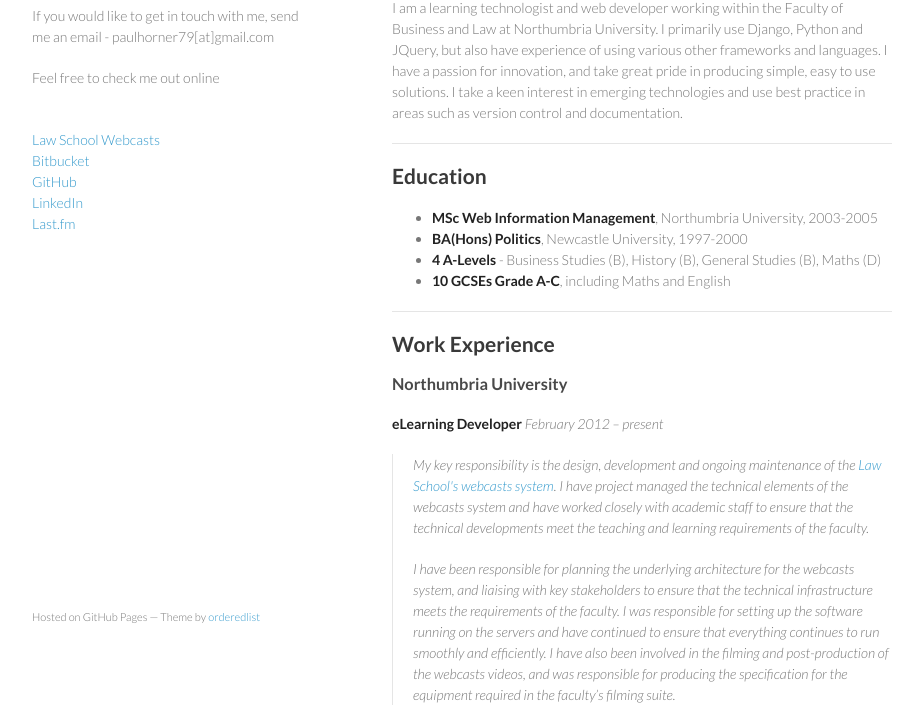
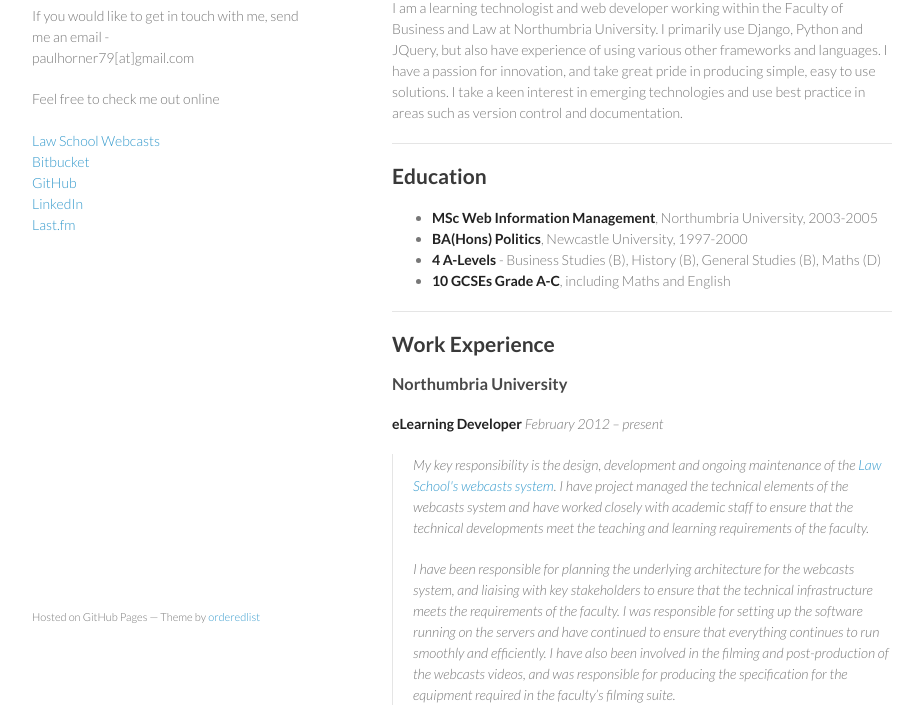
Before and after one commit to paulhorner79/paulhorner79.github.io, a plain HTML site: page index.html in a window 1280 px wide. Shown: the part 104-811 px from the top of the page, without its empty margins (178-1097 px from the left). Drawn offline with Linux system fonts and the light colour scheme.

Commit message:
Update index.html

```diff
--- a/index.html
+++ b/index.html
@@ -18,10 +18,8 @@
         <h1>Paul Horner</h1>
         <p></p>
 
-<p>If you would like to get in touch with me, send me an email - paulhorner79[at]gmail.com</p>
-<p>Feel free to check me out online</p>
-
-<p>
+<p>If you would like to get in touch with me, send me an email - <br/> paulhorner79[at]gmail.com</p>
+<p>Feel free to check me out online <br/>
 <br/><a href="https://law-webcasts.northumbria.ac.uk">Law School Webcasts</a>
 <br/><a href="https://bitbucket.org/paulh">Bitbucket</a>
 <br/><a href="https://github.com/paulhorner79/">GitHub</a>
```
